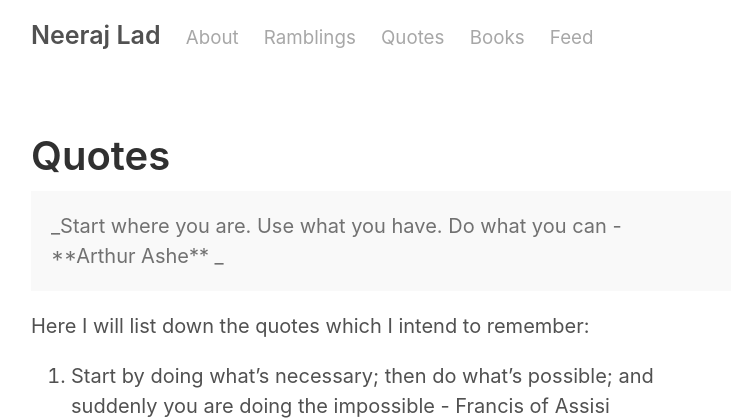
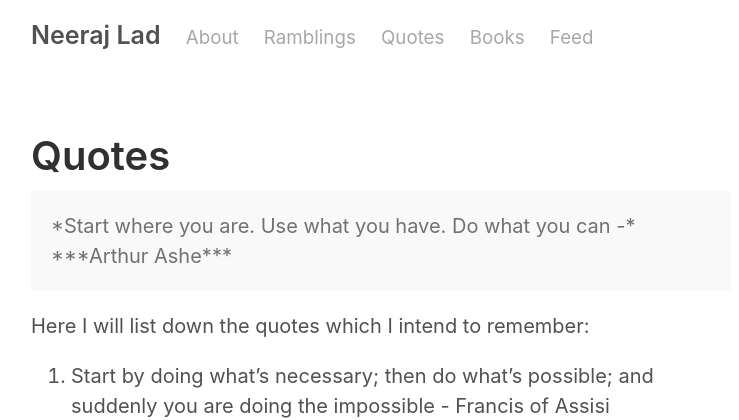
Before and after one commit to neeraj-lad/neeraj-lad.github.io, a Jekyll site: the page built from quotes.md, in a window 1280 px wide. Shown: the top 420 px of the page, without its empty margins (259-998 px from the left). Built offline with Jekyll 4.4.1, drawn with Linux system fonts in a browser that asks for light colours.

```diff
--- a/quotes.md
+++ b/quotes.md
@@ -4,7 +4,7 @@ title: Quotes
 ---
 
 <p class="message">
-_Start where you are. Use what you have. Do what you can - **Arthur Ashe** _
+*Start where you are. Use what you have. Do what you can -*  ***Arthur Ashe***
 </p>
 
 Here I will list down the quotes which I intend to remember:
```
